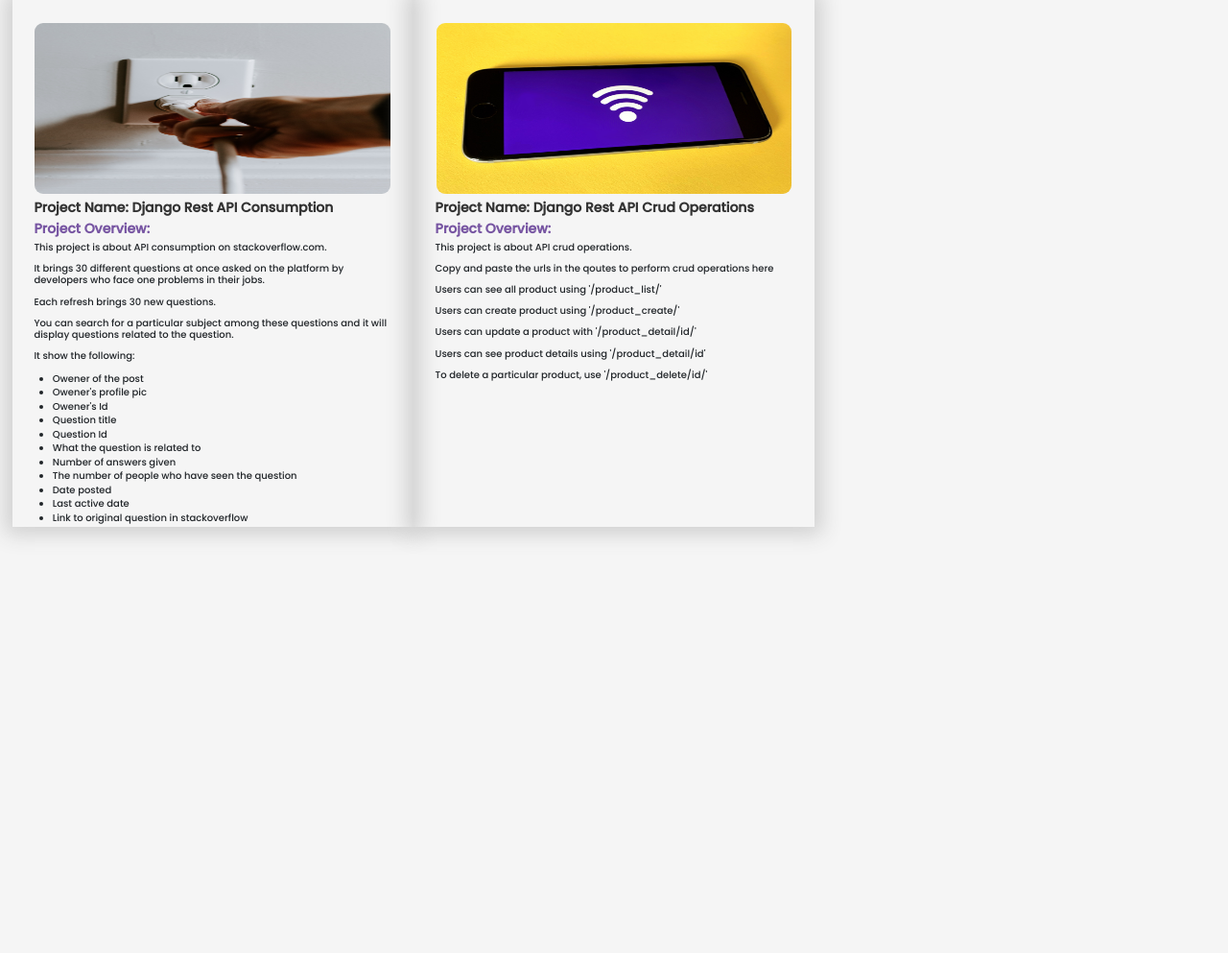
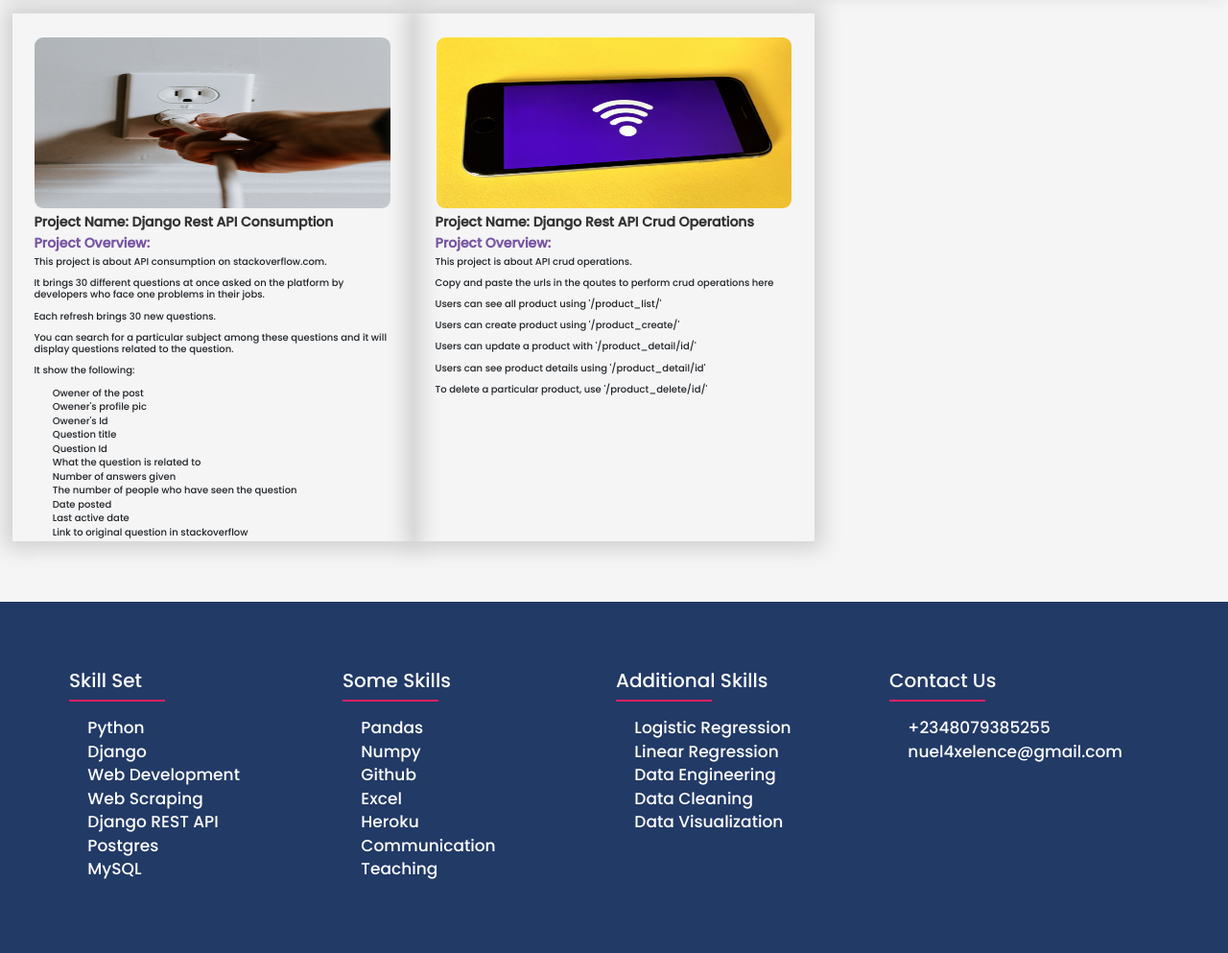
Before and after one commit to nuelxlencedjango/personal_app, a Django app: template templates/project/home.html in a window 1280 px wide. Shown: the part 889-1882 px from the top of the page at 96% size. Before the commit the page ends 1454 px from the top, so only its background shows below. Run offline with Django 4.2, Linux system fonts and the light colour scheme; the template is opened without the code that fills it: most values are stand-ins (such as "Sample title", 1, 10 or a date in 2020); some libraries are stand-ins or nearby versions.

Commit message:
contact form

```diff
--- a/project/admin.py
+++ b/project/admin.py
@@ -1,4 +1,6 @@
 from django.contrib import admin
+
+from project.views import contactMe
 #from numpy import product
 
 # Register your models here.
@@ -22,3 +24,4 @@ class ContactUsAdmin(admin.ModelAdmin):
 
 admin.site.register(ProjectDetails)
 admin.site.register(User)
+admin.site.register(ContactUs)
--- a/static/css/style.css
+++ b/static/css/style.css
@@ -183,14 +183,29 @@ section .col-md4 .describe{
 .text h4{
   color: #7755A2 !important;
   font-family: 900;
-
-
+}
+.card-phone{
+ margin-top: 30px;
+  font-family: 300;
+  text-transform: capitalize;
+  font-size: 18px;
+  color: #7755A2;
+}
+.card-phone p{
+  font-size: 20px;
+  color: #212529;
+}
+.btn{
+  font-size: 20px;
+  text-align: center;
 }
 .navbar{
   margin: 20px;
 
 }
-
+.input-data{
+  height: 50px;
+}
 .container{
   margin-top: 40px;
 }
@@ -203,9 +218,109 @@ a{
 .row .my-5{
   display: block;
 }
+.card-message{
+  margin-bottom: 70px;
+}
 
+.caro{
+  display: none;
+}
+  .features{
+        display: none;
+    }
+    .about{
+        display: none;
+    }
+    .realmind{
+      display: none;
+  }
+  .banner{
+   display: none;
+ }
+  .email-received{
+      margin-bottom: 120px;
+      margin-top: 100px;
+      font-size: 18px;
+  }
 
+.footer{
+  /*background-color: #6F8BA4;*/
+  background-color: #223a66;
+  padding: 70px 0;
+}
+ul{
+  list-style: none;
+}
+.footer .row{
+  display: flex;
+  flex-wrap: wrap;
+}
+.footer .container{
+  width: 1170px;
 
+  margin: auto;
+}
+.footer-col{
+  width: 25%;
+  padding: 0 2px;
+}
+.footer-col h4{
+  font-size: 20px;
+  color: #fff;
+  text-transform: capitalize;
+  margin-bottom: 30px;
+  /*font-weight: 500;*/
+  position: relative;
+}
+.footer-col h4::after{
+  content: '';
+  position: absolute;
+  left: 0;
+  bottom: -10px;
+  background-color: #e91e63;
+  height: 2px;
+  box-sizing: border-box;
+  width: 100px;
+}
+.footer-col ul li:not(:last-child){
+  margin-bottom: 10px;
+
+}
+.card-info h1{
+  font-size: 22px;
+  text-align: center;
+  color: #7755A2;
+}
+.footer-col ul li a{
+  font-size: 17px;
+  text-transform: capitalize;
+  color: #ffffff;
+  text-decoration: none;
+  display: block;
+  text-align: left;
+  transition: all 0.3s ease;
+}
+.footer-col ul li a:hover{
+  color: #fff;
+  padding-left: 8px;
+
+}
+.footer-col .social-links a{
+  display: inline-block;
+  height: 40px;
+  width: 40px;
+  background-color: rgba(255, 255, 255, 0.2);
+  margin-right: 0 10px 10px 0;
+  text-align: center;
+  line-height: 40px;
+  border-radius: 50%;
+  color: #fff;
+  transition: all 0.5s ease;
+}
+.footer-col .social-links a:hover{
+  color: #24262b;
+  background-color: #fff;
+}
 
 
 
--- /dev/null
+++ b/templates/project/base.html
@@ -0,0 +1,76 @@
+{% load static %}
+<!DOCTYPE html>
+<html lang="en">
+<head>
+    <meta charset="UTF-8">
+    <meta http-equiv="X-UA-Compatible" content="IE=edge">
+    <meta name="viewport" content="width=device-width, initial-scale=1.0">
+    <link rel="shortcut icon" href="{% static 'images/brand/title_image2.png' %}" />
+    <meta http-equiv="Content-Security-Policy" content="upgrade-insecure-requests">
+    <link rel="shortcut" href="{% static 'images/shortcut/n2.jpg' %}">
+
+
+    {% if title %}
+
+
+<title>{% block title %}Personal Projects {% endblock %}</title>
+{% else %}
+
+<title>{{ title }}</title>
+{% endif %}
+    <link href="https://cdn.jsdelivr.net/npm/select2@4.1.0-rc.0/dist/css/select2.min.css" rel="stylesheet" />
+
+
+    <script src="https://cdnjs.cloudflare.com/ajax/libs/jquery/3.6.0/jquery.slim.min.js" integrity="sha512-6ORWJX/LrnSjBzwefdNUyLCMTIsGoNP6NftMy2UAm1JBm6PRZCO1d7OHBStWpVFZLO+RerTvqX/Z9mBFfCJZ4A==" crossorigin="anonymous" referrerpolicy="no-referrer"></script>
+
+   <!--animation link-->
+   <link rel="stylesheet" href="https://cdnjs.cloudflare.com/ajax/libs/animate.css/4.1.1/animate.min.css"/>
+
+
+   <link rel="stylesheet" href="https://cdnjs.cloudflare.com/ajax/libs/font-awesome/5.15.3/css/all.min.css" integrity="sha512-iBBXm8fW90+nuLcSKlbmrPcLa0OT92xO1BIsZ+ywDWZCvqsWgccV3gFoRBv0z+8dLJgyAHIhR35VZc2oM/gI1w==" crossorigin="anonymous" referrerpolicy="no-referrer" />
+
+
+    <!--<link rel="shortcut icon" href="img/favicon.ico">-->
+
+    <link href="https://cdn.jsdelivr.net/npm/bootstrap@5.1.3/dist/css/bootstrap.min.css" rel="stylesheet" integrity="sha384-1BmE4kWBq78iYhFldvKuhfTAU6auU8tT94WrHftjDbrCEXSU1oBoqyl2QvZ6jIW3" crossorigin="anonymous">
+
+
+    <link rel="preconnect" href="https://fonts.googleapis.com">
+    <link rel="preconnect" href="https://fonts.gstatic.com" crossorigin>
+
+    <link href="https://fonts.googleapis.com/css2?family=Noto+Sans+Display:ital,wght@0,100;0,300;0,400;0,500;0,600;0,900;1,200;1,300;1,400;1,500;1,600;1,700;1,800&family=Oswald:wght@200;300;400&family=Poppins:ital,wght@0,200;0,500;1,200;1,600&display=swap" rel="stylesheet">
+    <link href="https://fonts.googleapis.com/css2?family=Roboto+Mono:wght@500&display=swap" rel="stylesheet">
+
+
+    <link rel="stylesheet" href="{% static 'css/style.css' %}">
+</head>
+<nav class="navbar navbar-expand-lg navbar-light bg-light">
+    <div class="container-fluid">
+      <a class="navbar-brand" href="/" style="color:green">Nuel<Span style="color: hsl(0, 87%, 43%);">University</Span></a>
+      <button class="navbar-toggler" type="button" data-bs-toggle="collapse" data-bs-target="#navbarSupportedContent" aria-controls="navbarSupportedContent" aria-expanded="false" aria-label="Toggle navigation">
+        <span class="navbar-toggler-icon"></span>
+      </button>
+      <div class="collapse navbar-collapse" id="navbarSupportedContent">
+        <ul class="navbar-nav me-auto mb-2 mb-lg-0">
+          <li class="nav-item">
+            <a class="nav-link active" aria-current="page" href="/">Home</a>
+          </li>
+          <li class="nav-item">
+            <a class="nav-link active" aria-current="page" href="{% url 'project:contact' %}">Contact Me</a>
+          </li>
+
+
+        </ul>
+        <form class="d-flex" method="GET" action="">
+          <input class="form-control me-2" name="search" type="search" placeholder="Search" aria-label="Search">
+          <button class="btn btn-outline-success" type="submit">Search</button>
+        </form>
+      </div>
+    </div>
+  </nav>
+
+{% block content %}
+{% endblock %}
+
+
+{% include 'project/footer.html' %}
--- /dev/null
+++ b/templates/project/footer.html
@@ -0,0 +1,90 @@
+
+<style>
+
+
+
+</style>
+
+
+
+
+<footer class="footer">
+    <div class="container">
+        <div class="row">
+            <div class="footer-col">
+                <h4>Skill set</h4>
+                <ul>
+                    <li><a href="#"> Python </a></li>
+                    <li><a href="#"> Django </a></li>
+                    <li><a href="#"> web Development </a></li>
+                    <li><a href="#"> Web Scraping</li>
+                    <li><a href="#"> Django REST API </a></li>
+
+
+                    <li><a href="#"> Postgres</a><li>
+                    <li><a href="#"> MySQL </a></li>
+
+
+                   <!--<li><a href="#"> Location: <br>lagos <br>
+                    <strong>Phone:</strong> +2348079385255</a></li>-->
+
+                </ul>
+            </div>
+            <div class="footer-col">
+                <h4>Some skills</h4>
+
+
+                <ul>
+                    <li><a href="#"> Pandas </a></li>
+                    <li><a href="">  Numpy</a></li>
+                    <li><a href="">Github </a></li>
+                    <li><a href="#">Excel </a></li>
+                    <li><a href="#">Heroku </a></li>
+                    <li><a href="#">Communication </a></li>
+                    <li><a href="#">Teaching </a></li>
+
+                </ul>
+
+
+
+
+
+            </div>
+
+            <div class="footer-col">
+                <h4>Additional Skills</h4>
+                <ul>
+                    <li><a href="#"> Logistic Regression </a></li>
+                    <li><a href=""> Linear Regression</a></li>
+                    <li><a href="">Data Engineering </a></li>
+                    <li><a href="#">Data cleaning </a></li>
+                    <li><a href="#">Data visualization </a></li>
+
+
+
+                </ul>
+
+            </div>
+            <div class="footer-col">
+                <h4>Contact Us</h4>
+                <ul>
+                    <li><a href="#">+2348079385255 </a></li>
+
+                    <li><a href="#" style="text-transform: lowercase;">nuel4xelence@gmail.com</a></li>
+
+                </ul>
+
+            </div>
+            <!--<div class="footer-col">
+                <h4>follow us</h4>
+                <div class="social-links">
+                    <a href=""><i class="fa fa-facebook-f"></i></a>
+                    <a href=""><i class="fa fa-twitter"></i></a>
+                    <a href=""><i class="fa fa-instagram"></i></a>
+                    <a href=""><i class="fa fa-linkedin-in"></i></a>
+                </div>
+            </div>-->
+        </div>
+    </div>
+
+</footer>
--- a/templates/project/home.html
+++ b/templates/project/home.html
@@ -1,80 +1,16 @@
+
+{% extends 'project/base.html' %}
 {% load static %}
+{% block title %}ContactUs{% endblock %}
+{% block content %}
 
-<!DOCTYPE html>
-<html lang="en">
-<head>
-    <meta charset="UTF-8">
-    <meta http-equiv="X-UA-Compatible" content="IE=edge">
-    <meta name="viewport" content="width=device-width, initial-scale=1.0">
-    <link rel="shortcut icon" href="{% static 'images/brand/title_image2.png' %}" />
-    <meta http-equiv="Content-Security-Policy" content="upgrade-insecure-requests">
-    <link rel="shortcut" href="{% static 'images/shortcut/n2.jpg' %}">
-
-
-    {% if title %}
-
-
-<title>{% block title %}Personal Projects {% endblock %}</title>
-{% else %}
-
-<title>{{ title }}</title>
-{% endif %}
-    <link href="https://cdn.jsdelivr.net/npm/select2@4.1.0-rc.0/dist/css/select2.min.css" rel="stylesheet" />
-
-
-    <script src="https://cdnjs.cloudflare.com/ajax/libs/jquery/3.6.0/jquery.slim.min.js" integrity="sha512-6ORWJX/LrnSjBzwefdNUyLCMTIsGoNP6NftMy2UAm1JBm6PRZCO1d7OHBStWpVFZLO+RerTvqX/Z9mBFfCJZ4A==" crossorigin="anonymous" referrerpolicy="no-referrer"></script>
-
-   <!--animation link-->
-   <link rel="stylesheet" href="https://cdnjs.cloudflare.com/ajax/libs/animate.css/4.1.1/animate.min.css"/>
-
-
-   <link rel="stylesheet" href="https://cdnjs.cloudflare.com/ajax/libs/font-awesome/5.15.3/css/all.min.css" integrity="sha512-iBBXm8fW90+nuLcSKlbmrPcLa0OT92xO1BIsZ+ywDWZCvqsWgccV3gFoRBv0z+8dLJgyAHIhR35VZc2oM/gI1w==" crossorigin="anonymous" referrerpolicy="no-referrer" />
-
-
-    <!--<link rel="shortcut icon" href="img/favicon.ico">-->
-
-    <link href="https://cdn.jsdelivr.net/npm/bootstrap@5.1.3/dist/css/bootstrap.min.css" rel="stylesheet" integrity="sha384-1BmE4kWBq78iYhFldvKuhfTAU6auU8tT94WrHftjDbrCEXSU1oBoqyl2QvZ6jIW3" crossorigin="anonymous">
-
-
-    <link rel="preconnect" href="https://fonts.googleapis.com">
-    <link rel="preconnect" href="https://fonts.gstatic.com" crossorigin>
-
-    <link href="https://fonts.googleapis.com/css2?family=Noto+Sans+Display:ital,wght@0,100;0,300;0,400;0,500;0,600;0,900;1,200;1,300;1,400;1,500;1,600;1,700;1,800&family=Oswald:wght@200;300;400&family=Poppins:ital,wght@0,200;0,500;1,200;1,600&display=swap" rel="stylesheet">
-    <link href="https://fonts.googleapis.com/css2?family=Roboto+Mono:wght@500&display=swap" rel="stylesheet">
-
-
-    <link rel="stylesheet" href="{% static 'css/style.css' %}">
-</head>
 
 
 
 <body>
 
 
-    <nav class="navbar navbar-expand-lg navbar-light bg-light">
-        <div class="container-fluid">
-          <a class="navbar-brand" href="/" style="color:green">Nuel<Span style="color: hsl(0, 87%, 43%);">University</Span></a>
-          <button class="navbar-toggler" type="button" data-bs-toggle="collapse" data-bs-target="#navbarSupportedContent" aria-controls="navbarSupportedContent" aria-expanded="false" aria-label="Toggle navigation">
-            <span class="navbar-toggler-icon"></span>
-          </button>
-          <div class="collapse navbar-collapse" id="navbarSupportedContent">
-            <ul class="navbar-nav me-auto mb-2 mb-lg-0">
-              <li class="nav-item">
-                <a class="nav-link active" aria-current="page" href="/">Home</a>
-              </li>
-              <li class="nav-item">
-                <a class="nav-link active" aria-current="page" href="{% url 'project:contact' %}">Contact Me</a>
-              </li>
 
-
-            </ul>
-            <form class="d-flex" method="GET" action="">
-              <input class="form-control me-2" name="search" type="search" placeholder="Search" aria-label="Search">
-              <button class="btn btn-outline-success" type="submit">Search</button>
-            </form>
-          </div>
-        </div>
-      </nav>
 
 
     <section>
@@ -249,7 +185,7 @@
                 </div>
             </div>
     </section>
-
+      {% endblock %}
 
 
 
```
Also changed, not shown: project/views.py (+3 -7 lines), templates/project/contact.html (added, +92 -0 lines), templates/project/email.html (added, +15 -0 lines).
